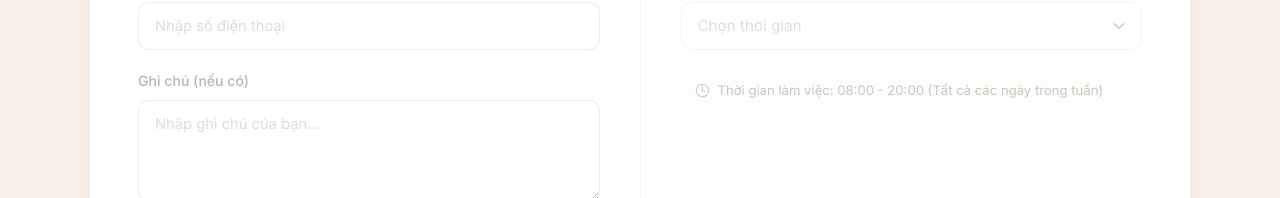
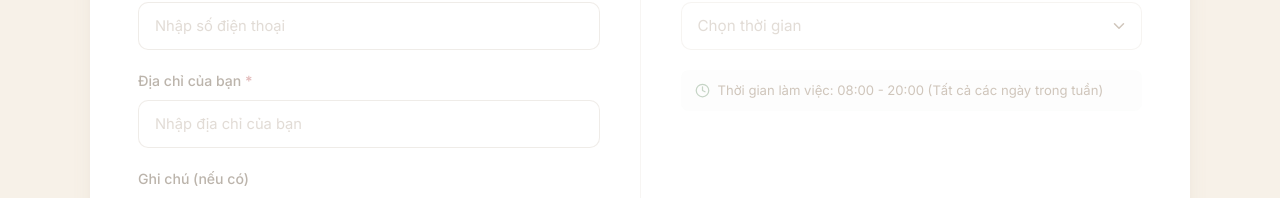
Before and after one commit to hieubkforwork/web_mom_baby, a React (Vite) app: page /booking in a window 1280 px wide. Shown: the part 829-1027 px from the top of the page. Built offline with nearby package versions, Linux system fonts and the light colour scheme; what @sublay/react-js would draw is missing.

Commit message:
Release:v2.2.1

```diff
--- a/src/context/LanguageContext.jsx
+++ b/src/context/LanguageContext.jsx
@@ -242,6 +242,8 @@ const translations = {
       fullNamePlaceholder: "Enter your full name",
       phoneLabel: "Phone Number",
       phonePlaceholder: "Enter your phone number",
+      addressLabel: "Address",
+      addressPlaceholder: "Enter your address",
       noteLabel: "Notes (if any)",
       notePlaceholder: "Enter your notes...",
       timeSelectionTitle: "2. Select Time",
@@ -533,6 +535,8 @@ const translations = {
       fullNamePlaceholder: "Nhập họ và tên",
       phoneLabel: "Số điện thoại",
       phonePlaceholder: "Nhập số điện thoại",
+      addressLabel: "Địa chỉ của bạn",
+      addressPlaceholder: "Nhập địa chỉ của bạn",
       noteLabel: "Ghi chú (nếu có)",
       notePlaceholder: "Nhập ghi chú của bạn...",
       timeSelectionTitle: "2. Chọn thời gian",
--- a/src/pages/Booking/Booking.jsx
+++ b/src/pages/Booking/Booking.jsx
@@ -34,6 +34,7 @@ const Booking = () => {
   const [form, setForm] = useState({
     name: "",
     phone: "",
+    address: "",
     note: "",
     date: "",
     time: "",
@@ -65,7 +66,7 @@ const Booking = () => {
     e.preventDefault();
 
     // Validate required fields
-    if (!selectedService || !form.name || !form.phone || !form.date || !form.time) {
+    if (!selectedService || !form.name || !form.phone || !form.address || !form.date || !form.time) {
       setStatus('required');
       return;
     }
@@ -76,6 +77,7 @@ const Booking = () => {
       service: selectedService.name,
       customer_name: form.name,
       phone: form.phone,
+      address: form.address,
       booking_date: form.date,
       booking_time: form.time,
       note: form.note || "Không có ghi chú",
@@ -95,6 +97,7 @@ const Booking = () => {
           setForm({
             name: "",
             phone: "",
+            address: "",
             note: "",
             date: "",
             time: "",
@@ -227,6 +230,21 @@ const Booking = () => {
                 required
               />
             </div>
+
+            <div className="bk-field">
+              <label className="bk-label">
+                {t("booking.addressLabel")} <span className="bk-required">*</span>
+              </label>
+              <input
+                type="text"
+                className="bk-input"
+                placeholder={t("booking.addressPlaceholder")}
+                value={form.address}
+                onChange={update("address")}
+                required
+              />
+            </div>
+
             <div className="bk-field">
               <label className="bk-label">{t("booking.noteLabel")}</label>
               <textarea
```
